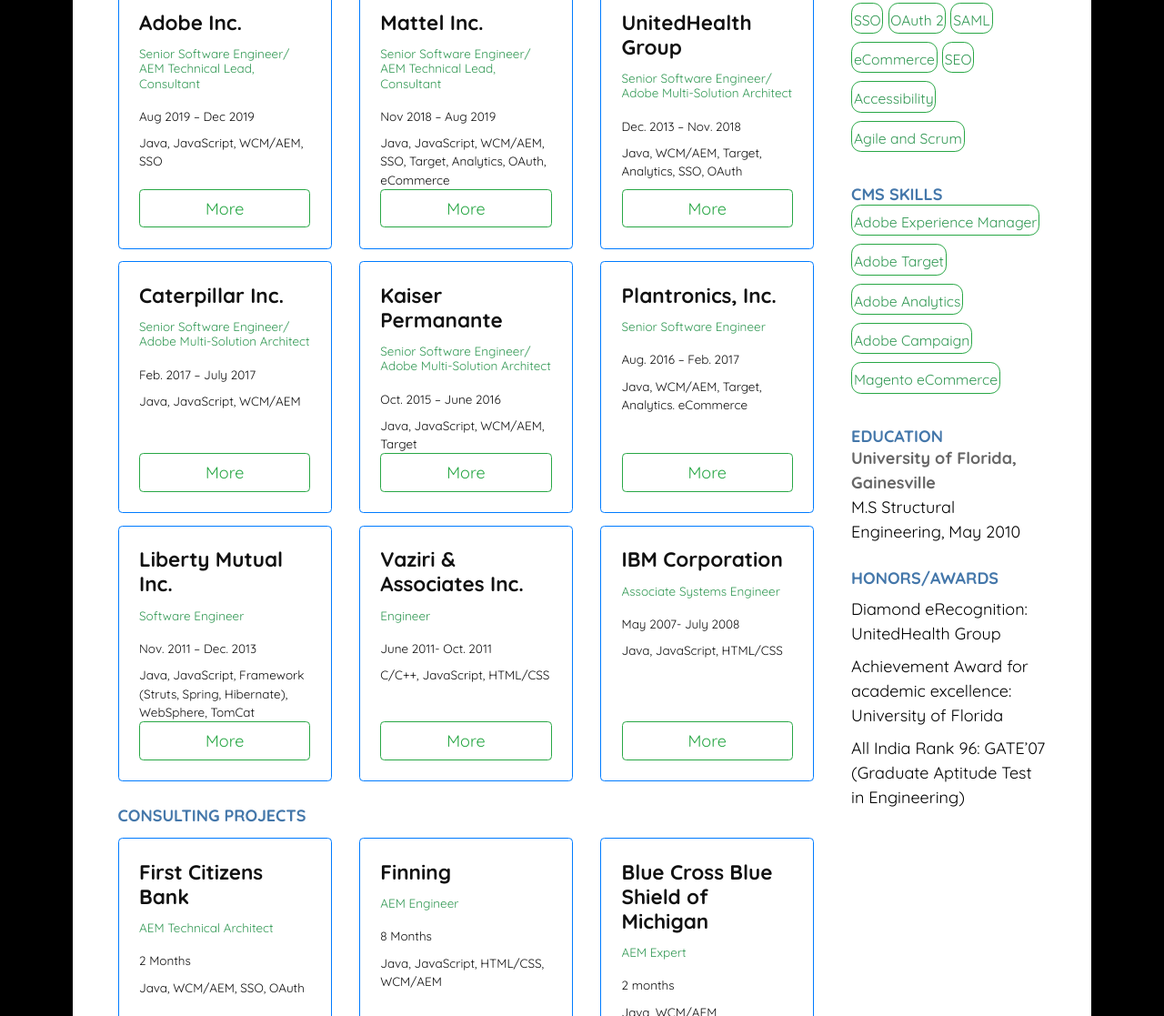
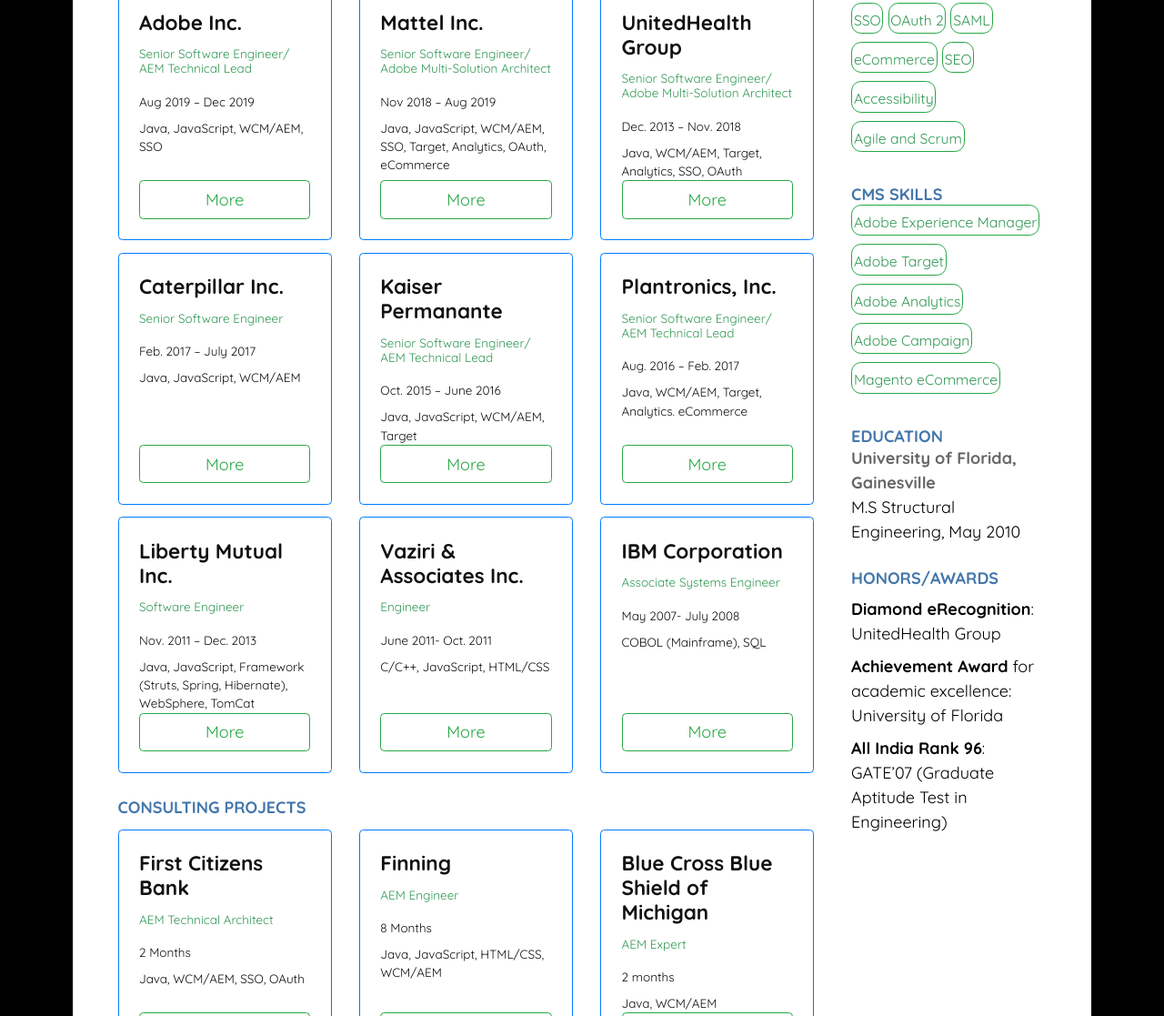
Before and after one commit to aashlesh/aashlesh.github.io, a plain HTML site: page index.html in a window 1280 px wide. Shown: the part 523-1640 px from the top of the page at 91% size. Drawn offline with nearby package versions, Linux system fonts and the light colour scheme.

Commit message:
Clean up

```diff
--- a/index.html
+++ b/index.html
@@ -250,7 +250,7 @@
                      <div class="card h-100 border-primary">
                         <div class="card-body d-flex flex-column">
                            <h3 class="thick card-title">Adobe Inc.</h3>
-                           <h6 class="highlight">Senior Software Engineer/ AEM Technical Lead, Consultant</h6>
+                           <h6 class="highlight">Senior Software Engineer/ AEM Technical Lead</h6>
                            <p class="cardtext">Aug 2019 – Dec 2019</p>
                            <p class="cardtext">Java, JavaScript, WCM/AEM, SSO</p>
                            <button type="button" class="mt-auto btn btn-outline-success" data-toggle="modal" data-target="#exampleModal5">
@@ -317,7 +317,7 @@
                      <div class="card h-100 border-primary">
                         <div class="card-body d-flex flex-column">
                            <h3 class="thick card-title">Mattel Inc.</h3>
-                           <h6 class="highlight">Senior Software Engineer/ AEM Technical Lead, Consultant</h6>
+                           <h6 class="highlight">Senior Software Engineer/ Adobe Multi-Solution Architect</h6>
                            <p class="cardtext">Nov 2018 – Aug 2019</p>
                            <p class="cardtext">Java, JavaScript, WCM/AEM, SSO, Target, Analytics, OAuth, eCommerce</p>
                            <button type="button" class="mt-auto btn btn-outline-success" data-toggle="modal" data-target="#exampleModal6">
@@ -343,7 +343,7 @@
                                              </header>
                                              <p>
                                                 <em>
-                                                Senior Software Engineer/ AEM Technical Lead, Consultant
+                                                Senior Software Engineer/ Adobe Multi-Solution Architect, Consultant
                                                 </em>
                                              </p>
                                              <ul class="tasks">
@@ -457,7 +457,7 @@
                      <div class="card h-100 border-primary">
                         <div class="card-body d-flex flex-column">
                            <h3 class="thick card-title">Caterpillar Inc.</h3>
-                           <h6 class="highlight">Senior Software Engineer/ Adobe Multi-Solution Architect</h6>
+                           <h6 class="highlight">Senior Software Engineer</h6>
                            <p class="cardtext">Feb. 2017 – July 2017</p>
                            <p class="cardtext">Java, JavaScript, WCM/AEM</p>
                            <button type="button" class="mt-auto btn btn-outline-success" data-toggle="modal" data-target="#exampleModal9">
@@ -483,7 +483,7 @@
                                              </header>
                                              <p>
                                                 <em>
-                                                Senior Software Engineer/ Adobe Multi-Solution Architect
+                                                Senior Software Engineer, Consultant
                                                 </em>
                                              </p>
                                              <ul class="tasks">
@@ -512,7 +512,7 @@
                      <div class="card h-100 border-primary">
                         <div class="card-body d-flex flex-column">
                            <h3 class="thick card-title">Kaiser Permanante</h3>
-                           <h6 class="highlight">Senior Software Engineer/ Adobe Multi-Solution Architect</h6>
+                           <h6 class="highlight">Senior Software Engineer/ AEM Technical Lead</h6>
                            <p class="cardtext">Oct. 2015 – June 2016</p>
                            <p class="cardtext">Java, JavaScript, WCM/AEM, Target</p>
                            <button type="button" class="mt-auto btn btn-outline-success" data-toggle="modal" data-target="#exampleModal11">
@@ -538,7 +538,7 @@
                                              </header>
                                              <p>
                                                 <em>
-                                                Senior Software Engineer/ Adobe Multi-Solution Architect
+                                                Senior Software Engineer/ AEM Technical Lead, Consultant
                                                 </em>
                                              </p>
                                              <ul class="tasks">
@@ -567,7 +567,7 @@
                      <div class="card h-100 border-primary">
                         <div class="card-body d-flex flex-column">
                            <h3 class="thick card-title">Plantronics, Inc.</h3>
-                           <h6 class="highlight">Senior Software Engineer</h6>
+                           <h6 class="highlight">Senior Software Engineer/ AEM Technical Lead</h6>
                            <p class="cardtext">Aug. 2016 – Feb. 2017</p>
                            <p class="cardtext">Java, WCM/AEM, Target, Analytics. eCommerce</p>
                            <button type="button" class="mt-auto btn btn-outline-success" data-toggle="modal" data-target="#exampleModal13">
@@ -593,7 +593,7 @@
                                              </header>
                                              <p>
                                                 <em>
-                                                Senior Software Engineer, Consultant
+                                                Senior Software Engineer/ AEM Technical Lead, Consultant
                                                 </em>
                                              </p>
                                              <ul class="tasks">
@@ -743,7 +743,7 @@
                            <h3 class="thick card-title">IBM Corporation</h3>
                            <h6 class="highlight">Associate Systems Engineer</h6>
                            <p class="cardtext">May 2007- July 2008</p>
-                           <p class="cardtext">Java, JavaScript, HTML/CSS</p>
+                           <p class="cardtext">COBOL (Mainframe), SQL</p>
                            <button type="button" class="mt-auto btn btn-outline-success" data-toggle="modal" data-target="#exampleModal17">
                            More
                            </button>
@@ -822,7 +822,7 @@
                                                 </header> -->
                                              <p>
                                                 <em>
-                                                Senior Software Engineer/ AEM Technical Architect, Consultant
+                                                AEM Technical Architect, Consultant
                                                 </em>
                                              </p>
                                              <ul class="tasks">
@@ -879,7 +879,7 @@
                                              </header>
                                              <p>
                                                 <em>
-                                                Senior Software Engineer/ AEM Technical Lead, Consultant
+                                                AEM Engineer, Consultant
                                                 </em>
                                              </p>
                                              <ul class="tasks">
@@ -934,7 +934,7 @@
                                              </header>
                                              <p>
                                                 <em>
-                                                Senior Software Engineer/ Adobe Multi-Solution Architect
+                                                AEM Expert, Consultant
                                                 </em>
                                              </p>
                                              <ul class="tasks">
@@ -989,7 +989,7 @@
                                              </header>
                                              <p>
                                                 <em>
-                                                Senior Software Engineer, Consultant
+                                                AEM Engineer, Consultant
                                                 </em>
                                              </p>
                                              <ul class="tasks">
@@ -1043,7 +1043,7 @@
                                                 </header> -->
                                              <p>
                                                 <em>
-                                                Senior Software Engineer, Consultant
+                                                AEM Technical Lead, Consultant
                                                 </em>
                                              </p>
                                              <ul class="tasks">
@@ -1145,9 +1145,9 @@
                <ul class="no-bullets educert">
                   <li>
                      <ul>
-                        <p>Diamond eRecognition: UnitedHealth Group</p>
-                        <p>Achievement Award for academic excellence: University of Florida</p>
-                        <p>All India Rank 96: GATE’07 (Graduate Aptitude Test in Engineering)</p>
+                        <p><strong>Diamond eRecognition</strong>: UnitedHealth Group</p>
+                        <p><strong>Achievement Award</strong> for academic excellence: University of Florida</p>
+                        <p><strong>All India Rank 96</strong>: GATE’07 (Graduate Aptitude Test in Engineering)</p>
                      </ul>
                   </li>
                </ul>
```
